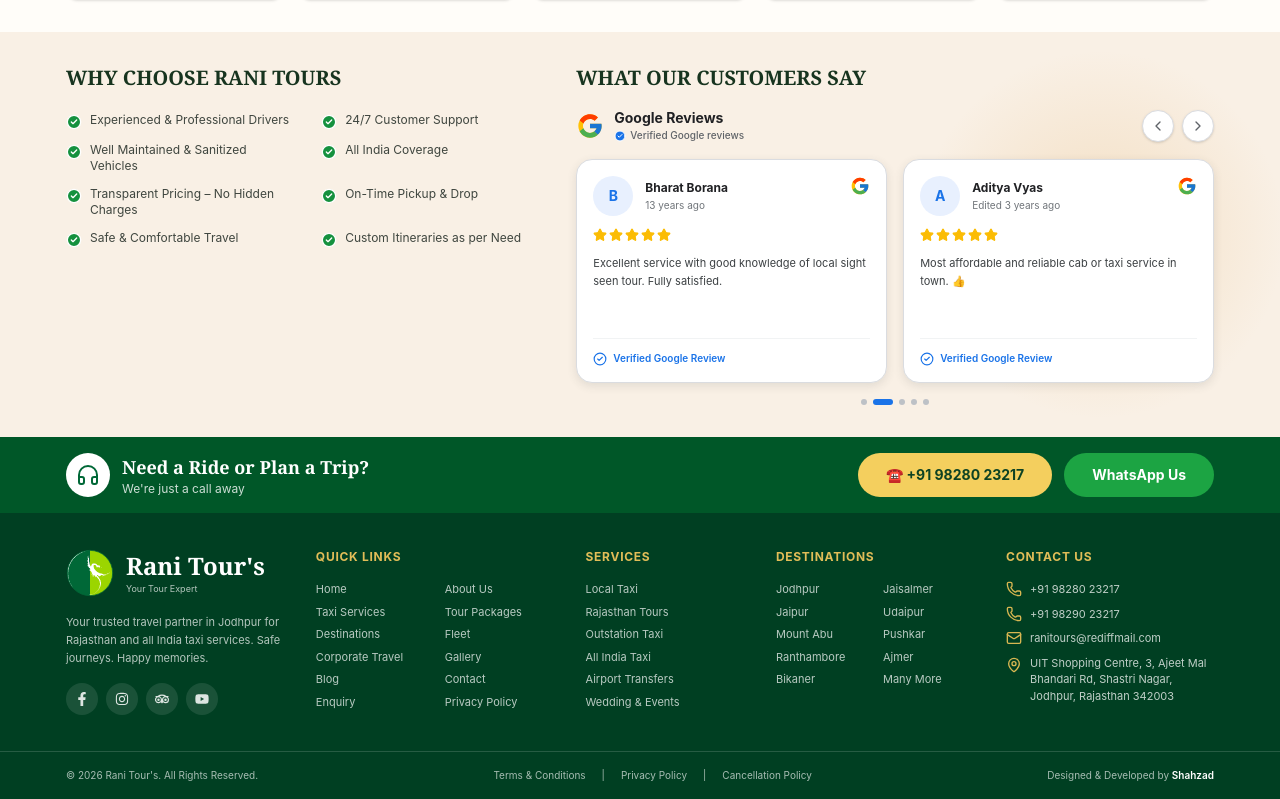
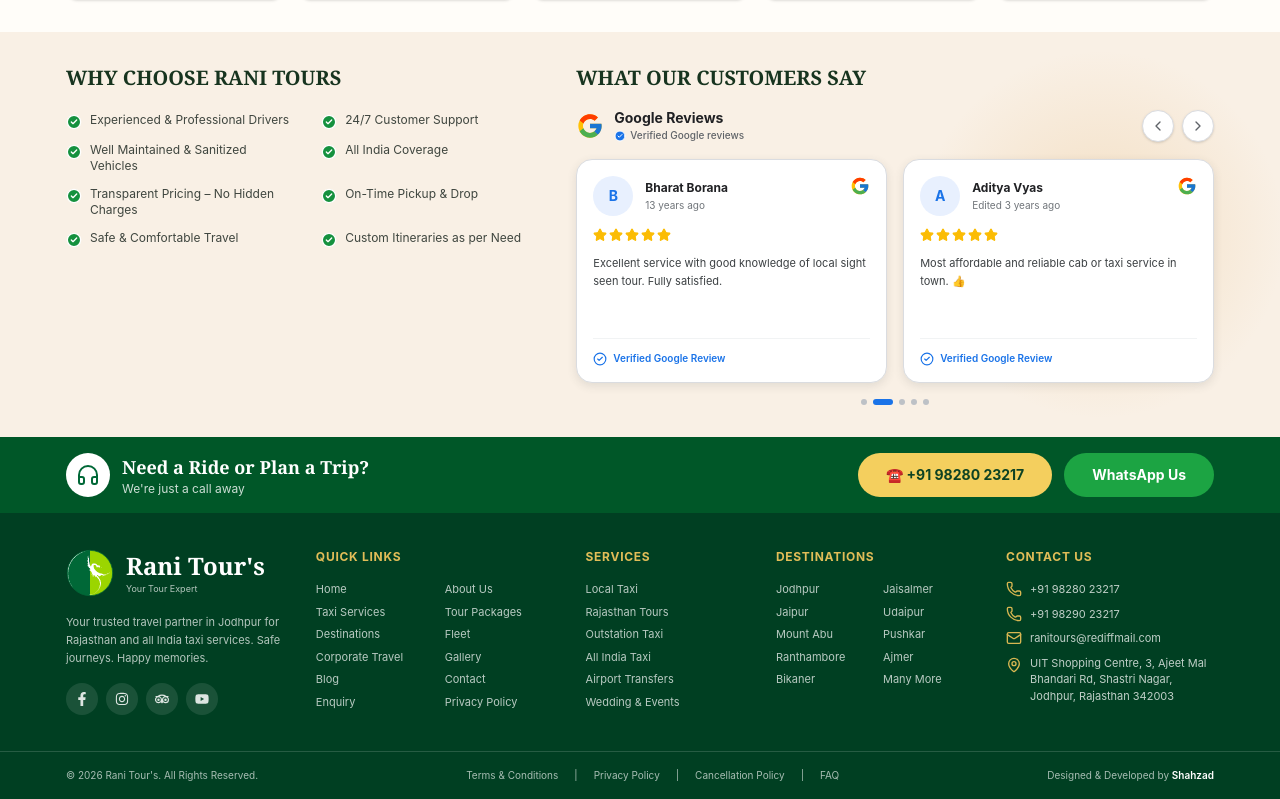
Before and after one commit to Shahzadkhanks19/rani-tours, a Next.js app: page / in a window 1280 px wide. Shown: the part 1638-2437 px from the top of the page. Built offline with nearby package versions, Linux system fonts and the light colour scheme.

Commit message:
Add FAQ link to footer legal links

```diff
--- a/components/layout/footer.tsx
+++ b/components/layout/footer.tsx
@@ -49,7 +49,12 @@ export function Footer() {
       <div className="border-t border-white/15">
         <div className="mx-auto flex max-w-[1180px] flex-col gap-3 px-4 py-4 text-[10px] text-white/65 sm:flex-row sm:items-center sm:justify-between">
           <span>© 2026 Rani Tour&apos;s. All Rights Reserved.</span>
-          <div className="flex flex-wrap gap-4"><Link href="/terms-and-conditions" className="transition hover:text-[#e1bd58]">Terms & Conditions</Link><span>|</span><Link href="/privacy-policy" className="transition hover:text-[#e1bd58]">Privacy Policy</Link><span>|</span><Link href="/cancellation-policy" className="transition hover:text-[#e1bd58]">Cancellation Policy</Link></div>
+          <div className="flex flex-wrap items-center gap-4">
+            <Link href="/terms-and-conditions" className="transition hover:text-[#e1bd58]">Terms & Conditions</Link><span>|</span>
+            <Link href="/privacy-policy" className="transition hover:text-[#e1bd58]">Privacy Policy</Link><span>|</span>
+            <Link href="/cancellation-policy" className="transition hover:text-[#e1bd58]">Cancellation Policy</Link><span>|</span>
+            <Link href="/faq" className="transition hover:text-[#e1bd58]">FAQ</Link>
+          </div>
           <span>
             Designed &amp; Developed by{" "}
             <a href="https://builtbyshahzad.vercel.app" target="_blank" rel="noopener noreferrer" className="font-semibold text-white transition hover:text-[#e1bd58]">
```
